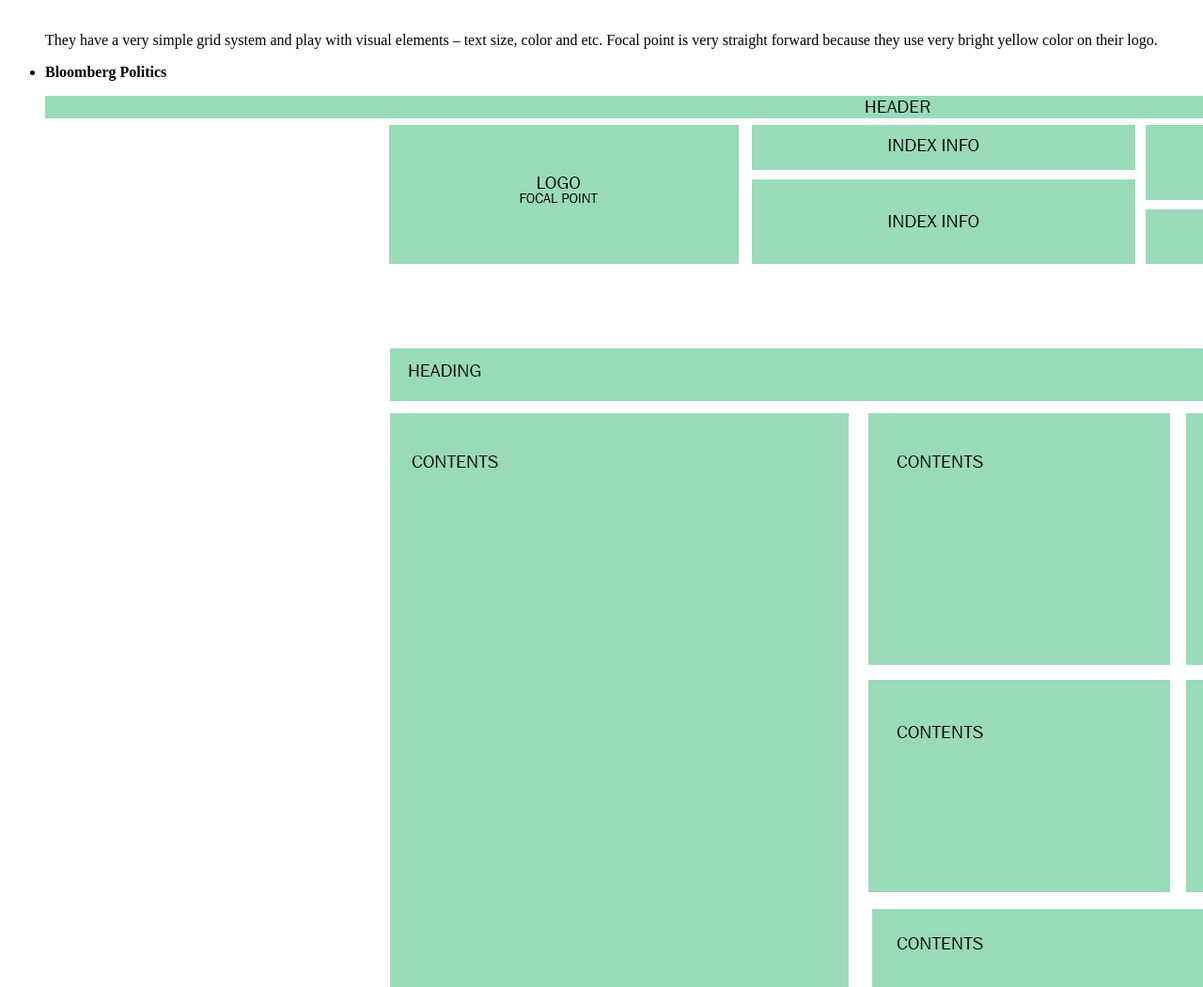
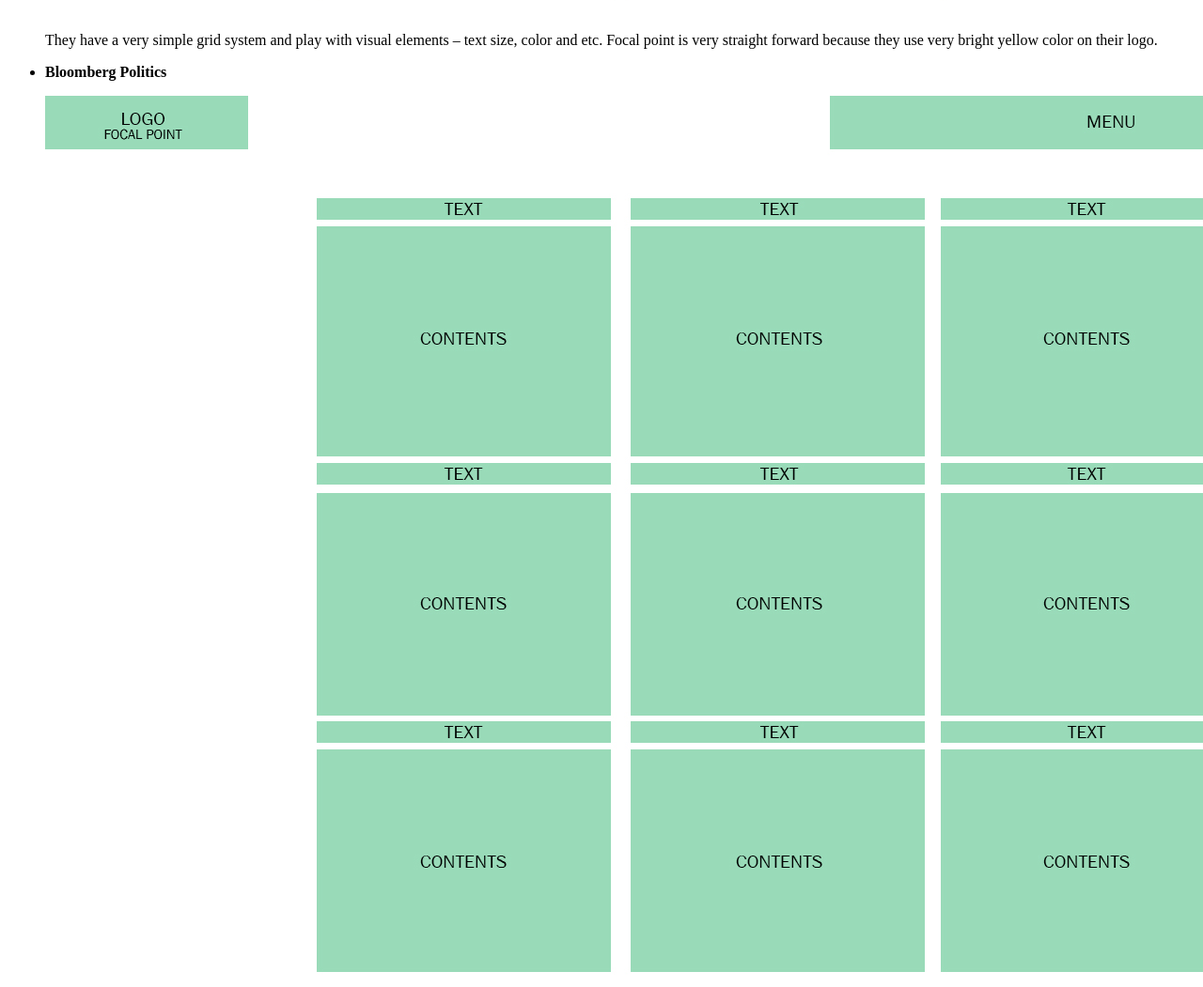
Before and after one commit to leeelle/leeelle.github.io, a plain HTML site: page unit2/index.html in a window 1280 px wide. Shown: the part 1378-2429 px from the top of the page at 94% size. Drawn offline with Linux system fonts and the light colour scheme.

Commit message:
image url test 2

```diff
--- a/unit2/index.html
+++ b/unit2/index.html
@@ -26,14 +26,14 @@
 				<p>
 				<li><strong>Wolff Olins</strong>
 				</p>
-				<img src="wireframe_Wolffolins.jpg">
+				<img src="http://leeelle.github.io/unit2/wireframe_Wolffolins.jpg">
 
 				<p>They have a very simple grid system and play with visual elements – text size, color and etc. Focal point is very straight forward because they use very bright yellow color on their logo.</p>
 
 				<p>
 				<li><strong>Bloomberg Politics</strong>
 				</p>
-				<img src="wireframe_Bloomberg.jpg">
+				<img src="http://leeelle.github.io/unit2/wireframe_Wolffolins.jpg">
 
 				<p>While they don’t use much color and size on the landing page, the logo could be given a power as a focal point. Each articles have different space according to the hierarchy.</p>
 
```
